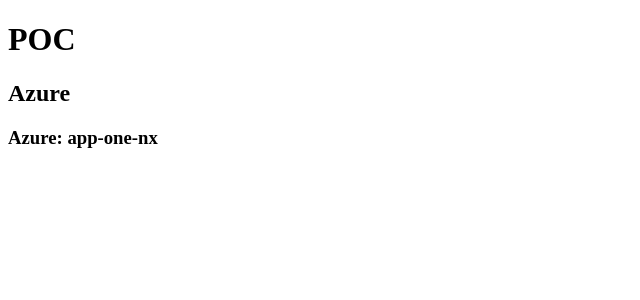
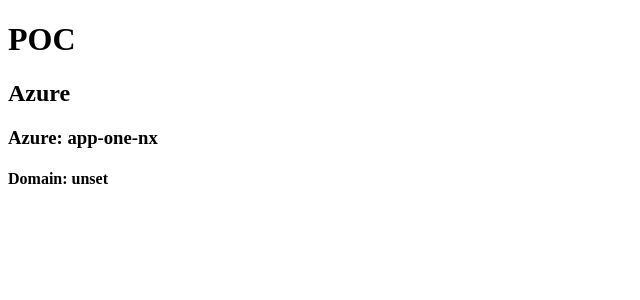
Before and after one commit to joaoantunes87/nx-ci, a React (Vite) app in the folder apps/app-one/: page /app in a window 1280 px wide. Shown: the top 300 px of the page, without its empty margins (0-640 px from the left). Built offline with nearby package versions, Linux system fonts and the light colour scheme; no server answers.

Commit message:
Experimenting with a new workflow for the whole pipeline

```diff
--- a/apps/app-one/src/app/app.tsx
+++ b/apps/app-one/src/app/app.tsx
@@ -4,6 +4,7 @@
       <h1>POC</h1>
       <h2>Azure</h2>
       <h3>Azure: app-one-nx</h3>
+      <h4>Domain: {import.meta.env.VITE_APP_ONE_DOMAIN}</h4>
     </div>
   );
 }
--- a/apps/app-two/src/app/app.tsx
+++ b/apps/app-two/src/app/app.tsx
@@ -4,6 +4,7 @@
       <h1>POC</h1>
       <h2>Azure</h2>
       <h3>Azure: app-two-nx</h3>
+      <h4>Domain: {import.meta.env.VITE_APP_TWO_DOMAIN}</h4>
     </div>
   );
 }
```
